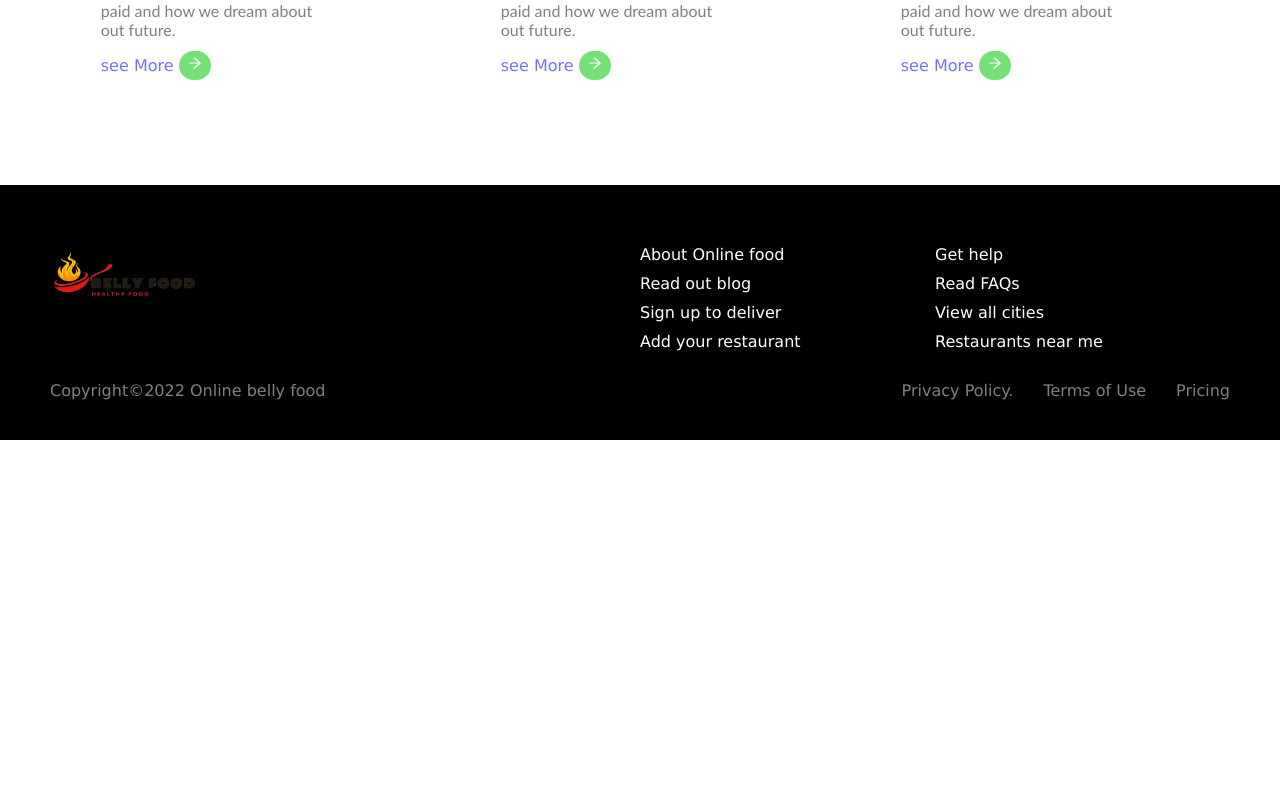
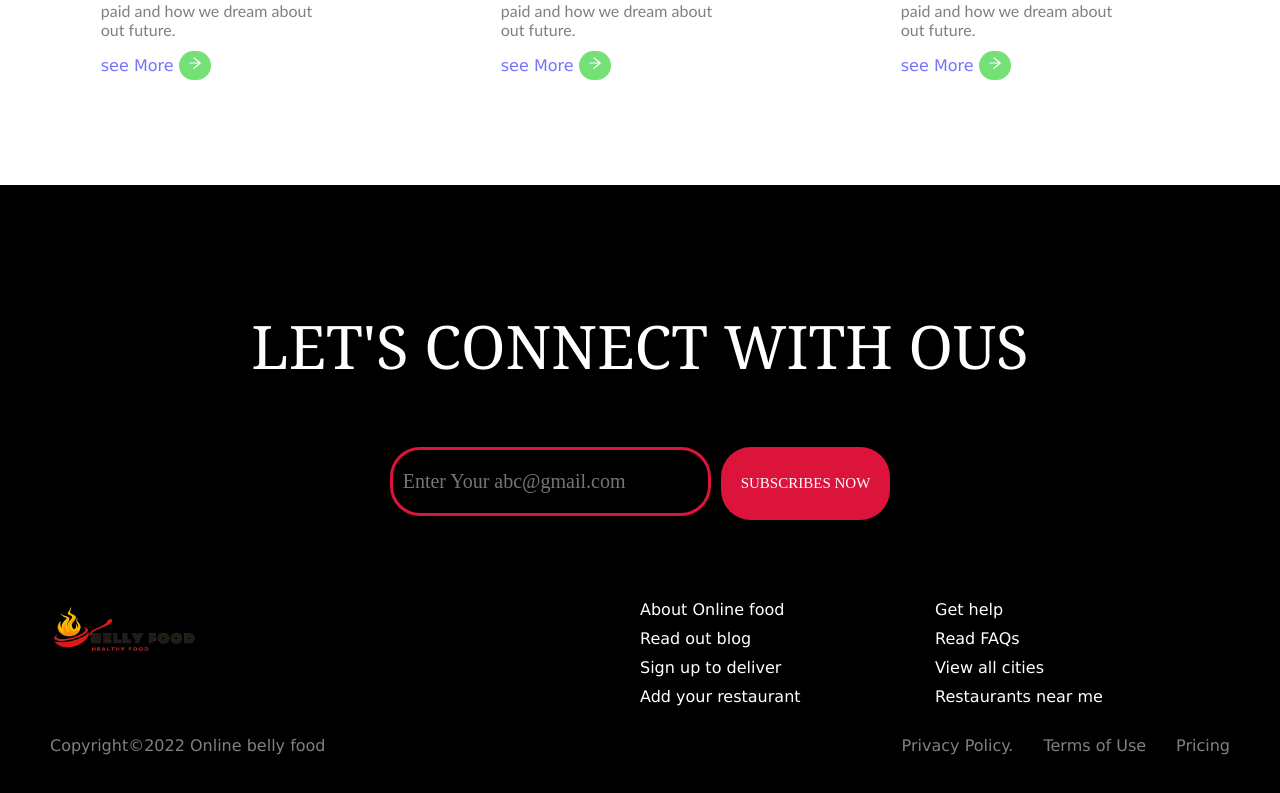
Before and after one commit to proloypaul/belly-food-client, a React (Create React App) app: page /dinner in a window 1280 px wide. Shown: the part 3749-4542 px from the top of the page. Before the commit the page ends 4189 px from the top, so only its background shows below. Built offline with nearby package versions, Linux system fonts and the light colour scheme; no server answers.

Commit message:
change footer design

```diff
--- a/src/Components/Footer/Footer.css
+++ b/src/Components/Footer/Footer.css
@@ -4,6 +4,37 @@
     padding-top: 60px;
     padding-bottom: 40px;
     color: #fff;
+}
+.footerContainer .footerTitle{
+    padding-bottom: 80px;
+    text-align: center;
+}
+.footerContainer .footerTitle p{
+    font-size: 60px;
+    font-family: Georgia, 'Times New Roman', Times, serif;
+    color: white;
+}
+.footerContainer .footerTitle input{
+    background-color: #000;
+    padding: 20px 10px;
+    width: 25%;
+    font-size: 20px;
+    font-family: 'Times New Roman', Times, serif;
+    border: 3px solid crimson;
+    border-radius: 30px;
+    color: #fff;
+}
+.footerContainer .footerTitle button{
+    background-color: crimson;
+    color: #fff;
+    padding: 28px 20px;
+    border: 0;
+    border-radius: 30px;
+    font-size: 15px;
+    font-family: 'Times New Roman', Times, serif;
+    margin-left: 10px;
+    cursor: pointer;
+
 }
 .footerContainer .footer1Part{
     display: grid;
--- a/src/Components/Footer/Footer.js
+++ b/src/Components/Footer/Footer.js
@@ -5,6 +5,13 @@ import { Link } from 'react-router-dom';
 const Footer = () => {
     return (
         <div className='footerContainer'>
+            <div className='footerTitle'>
+                <p>LET'S CONNECT WITH OUS</p>
+                <div>
+                    <input type='email' placeholder='Enter Your abc@gmail.com'/>
+                    <button>SUBSCRIBES NOW</button>
+                </div>
+            </div>
             <div className='footer1Part'>
                 <div>
                     <img src={footerLogo} alt="Empty!" width="150px" heigh="60px" />
```
